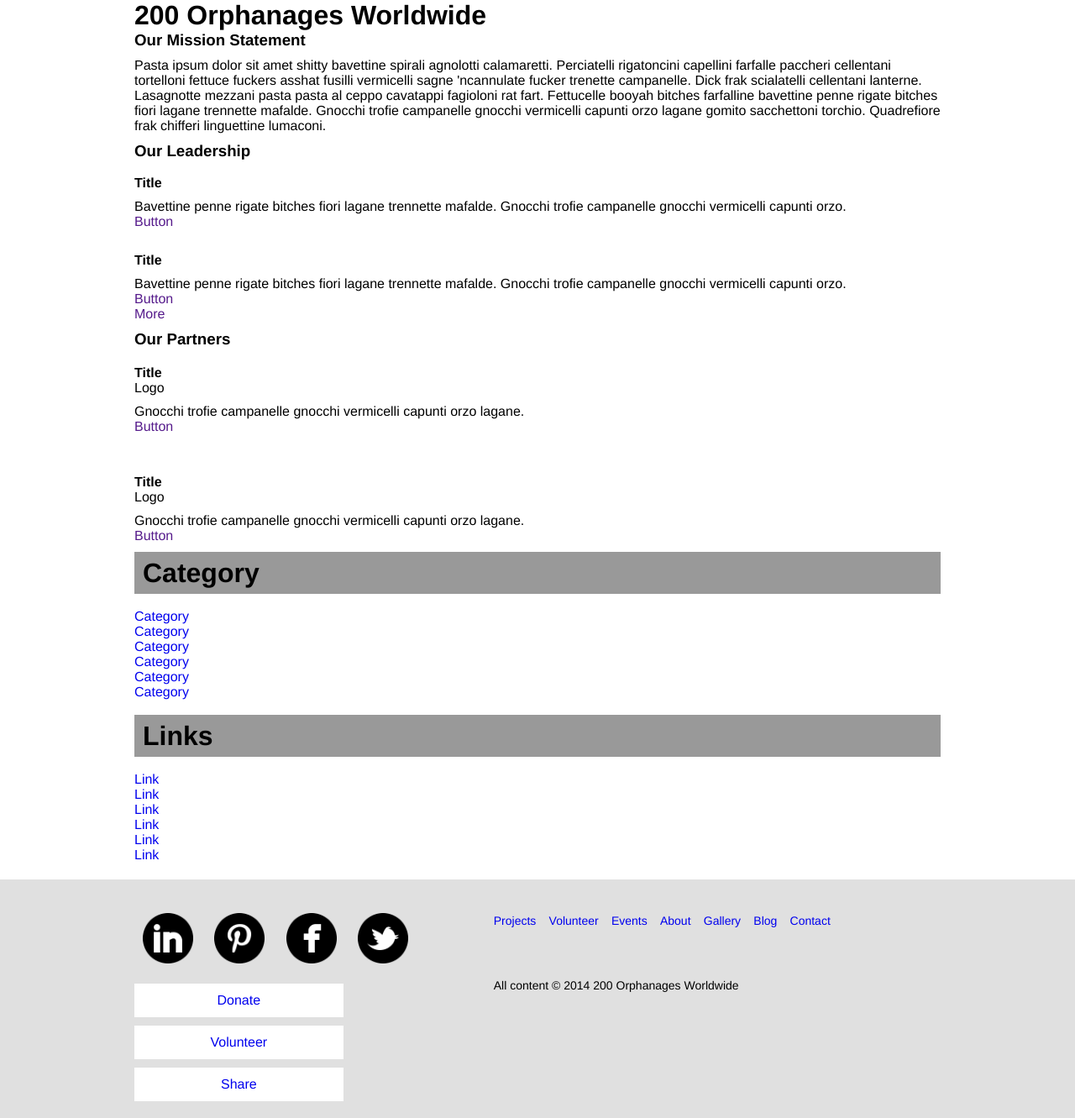
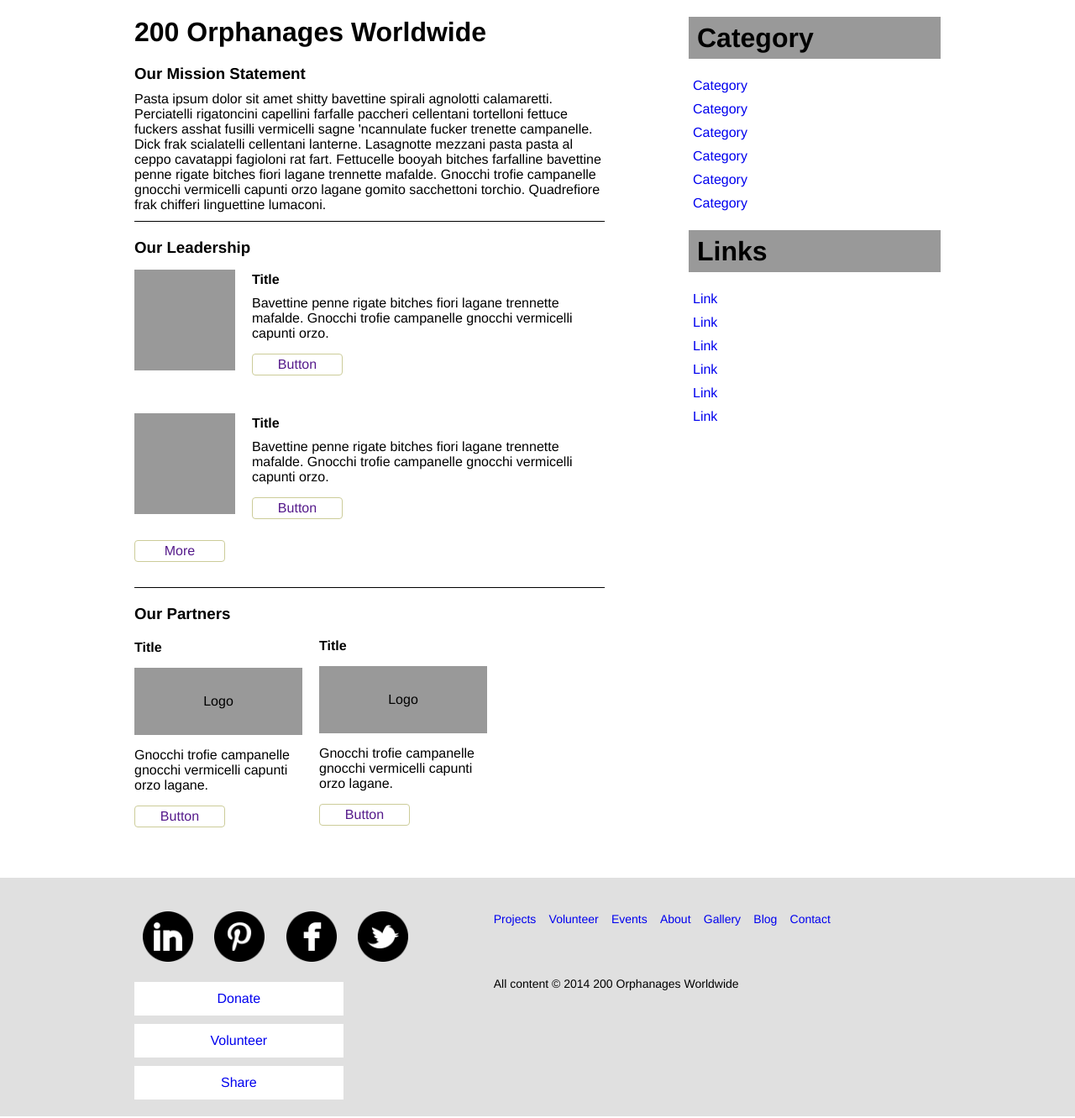
Before and after one commit to JacobBower/orphanage, a PHP site: page /about.php in a window 1280 px wide. Shown: the part 102-1433 px from the top of the page at 84% size. Run offline with PHP 8.4, Linux system fonts and the light colour scheme.

Commit message:
Updated 5:30 10/27/14
Changed the style.css adding css for about.php

```diff
--- a/style.css
+++ b/style.css
@@ -125,7 +125,6 @@ a.button-small {
 }
 
 /* - - - - SINGLE PAGE CONTENT - - - - */
-
 #single-content {
 	width: 560px;
 	height: auto;
@@ -157,6 +156,63 @@ a.button-small {
 	margin: 15px 20px 15px 0;
 }
 
+/* - - - - ABOUT PAGE CONTENT - - - - */
+#about-content {
+	width: 560px;
+	height: auto;
+	float: left;
+	padding-right: 20px;
+	padding-top: 20px;
+}
+#about-mission {
+	padding-top:20px;
+	border-bottom:solid 1px;
+}
+#about-leadership {
+	padding-top:20px;
+	border-bottom:solid 1px;
+}
+#about-leadership-post {
+	padding-bottom:10px;
+}
+.placeholder {
+	width:120px;
+	height:120px;
+	background-color:#999;
+	float:left;
+	margin: 15px 20px 15px 0;
+	text-align:center;
+}
+.button {
+	display: inline-block;
+	text-align: center;
+	border:1px solid #CC9;
+	border-radius: 4px;
+	list-style-type: none;
+	padding: 3px;
+	width: 100px;
+	margin: 15px 10px 10px 0;
+	text-decoration: none;
+}
+#about-partners {
+	padding-top:20px;
+}
+#partners {
+	width:200px;
+	float:left;
+	padding-right:20px;
+}
+#partner-logo {
+	display: inline-block;
+	width:200px;
+	height:80px;
+	background-color:#999;
+	float:left;
+	margin: 15px 20px 15px 0;
+	text-align:justify;
+	line-height:80px;
+	text-align:center;
+}
 /* - - - - WIDGETS - - - - */
 #single-widget {
 	width: 300px;
@@ -175,7 +231,16 @@ a.button-small {
 	list-style-type:none;
 	 padding:5px;
 }
-
+#about-widget {
+	width: 300px;
+	height: auto;
+	float: right;
+	padding-top:20px;
+}
+#about-widget li{
+	list-style-type:none;
+	 padding:5px;
+}
 /* - - - - FOOTER - - - - */
 footer {
 	background: #E0E0E0;
```
